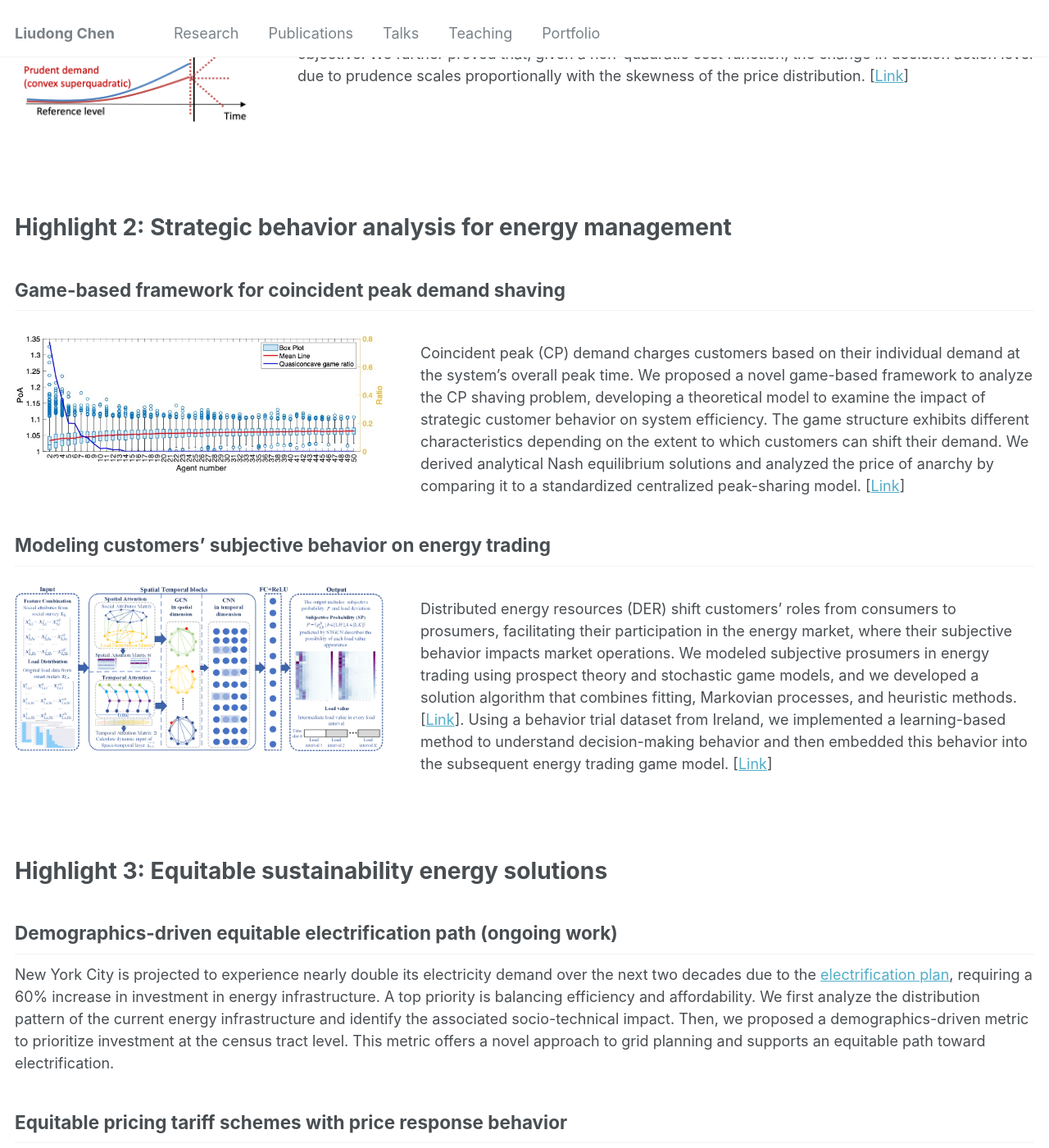
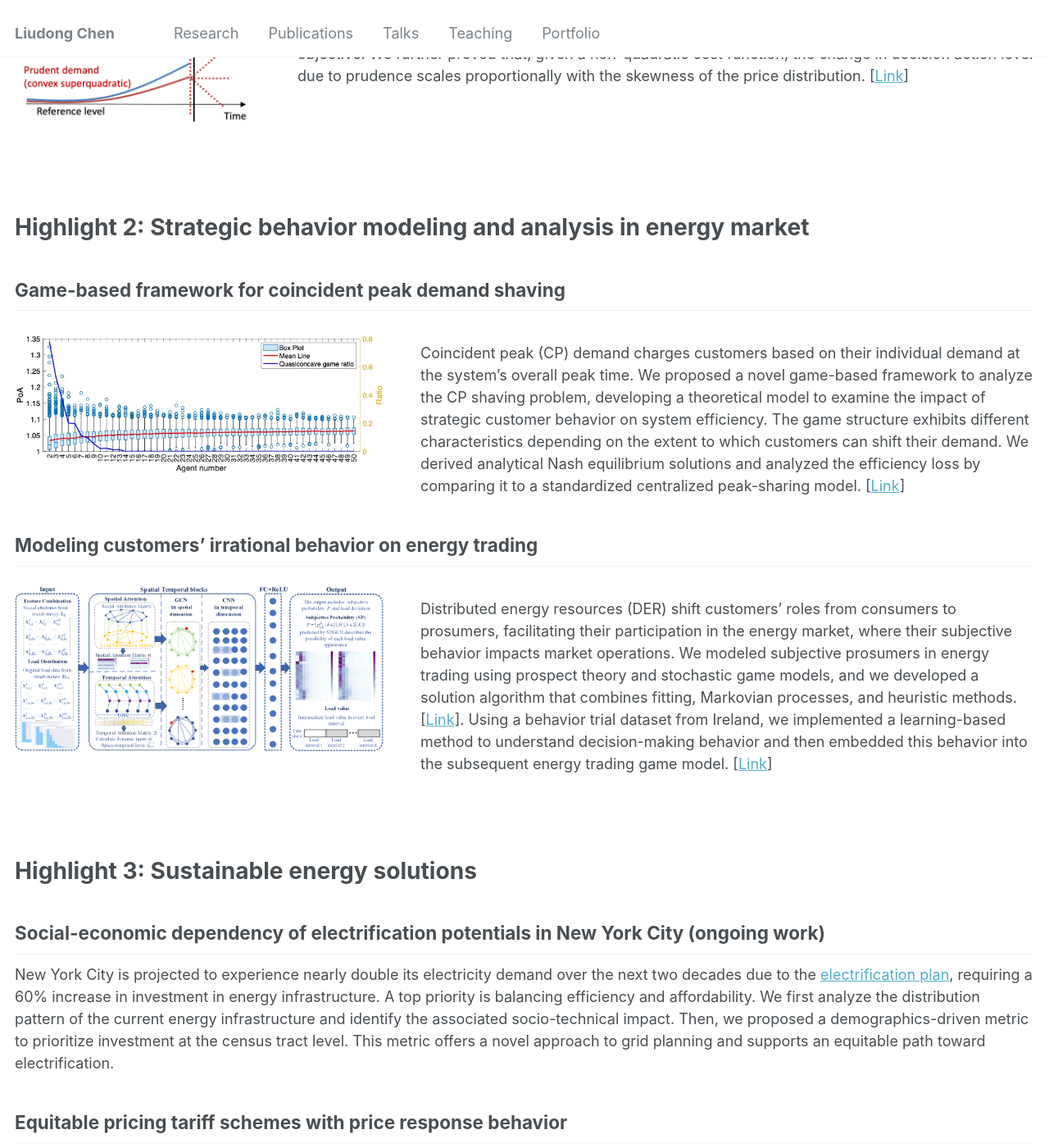
Before and after one commit to liudong-chen/liudong-chen.github.io, a Jekyll site: the page built from _pages/research.md, in a window 1280 px wide and 1400 px high, scrolled down 345 px. Shown: the whole window at 82% size. Built offline with Jekyll 4.4.1, drawn with Linux system fonts in a browser that asks for light colours; some of the changed text lies outside the part shown.

Commit message:
Update research.md
Signed-off-by: liudong-chen <115952987+liudong-chen@users.noreply.github.com>

```diff
--- a/_pages/research.md
+++ b/_pages/research.md
@@ -7,7 +7,7 @@ author_profile: false
 {% include base_path %}
 # Highlight 1: Decision-making under uncertainties
 
-## Decision behavior of prudent demand under future price uncertainties
+## Temporally dependent decision-making under uncertainties
 <img style="float: left;  margin-top: 10px;
   margin-bottom: 10px;
   margin-right: 45px;
@@ -20,7 +20,7 @@ We show that risk-aware behaviors in demand response originate from non-quadrati
 <br />
 <br />
 
-# Highlight 2: Strategic behavior analysis for energy management
+# Highlight 2: Strategic behavior modeling and analysis in energy market
 
 ## Game-based framework for coincident peak demand shaving
 <img style="float: left;  margin-top: 10px;
@@ -28,9 +28,9 @@ We show that risk-aware behaviors in demand response originate from non-quadrati
   margin-right: 45px;
   margin-left: 0px;" src="/assets/agent_number.jpg" width="450px" >
 <br />
-Coincident peak (CP) demand charges customers based on their individual demand at the system's overall peak time. We proposed a novel game-based framework to analyze the CP shaving problem, developing a theoretical model to examine the impact of strategic customer behavior on system efficiency. The game structure exhibits different characteristics depending on the extent to which customers can shift their demand. We derived analytical Nash equilibrium solutions and analyzed the price of anarchy by comparing it to a standardized centralized peak-sharing model. [[Link](https://arxiv.org/abs/2501.02792)]
+Coincident peak (CP) demand charges customers based on their individual demand at the system's overall peak time. We proposed a novel game-based framework to analyze the CP shaving problem, developing a theoretical model to examine the impact of strategic customer behavior on system efficiency. The game structure exhibits different characteristics depending on the extent to which customers can shift their demand. We derived analytical Nash equilibrium solutions and analyzed the efficiency loss by comparing it to a standardized centralized peak-sharing model. [[Link](https://arxiv.org/abs/2501.02792)]
 
-## Modeling customers' subjective behavior on energy trading
+## Modeling customers' irrational behavior on energy trading
 <img style="float: left;  margin-top: 10px;
   margin-bottom: 10px;
   margin-right: 45px;
@@ -43,9 +43,9 @@ Distributed energy resources (DER) shift customers' roles from consumers to pros
 <br />
 <br />
 
-# Highlight 3: Equitable sustainability energy solutions
+# Highlight 3: Sustainable energy solutions
 
-## Demographics-driven equitable electrification path (ongoing work)
+## Social-economic dependency of electrification potentials in New York City (ongoing work)
 
 New York City is projected to experience nearly double its electricity demand over the next two decades due to the [electrification plan](https://www.nyc.gov/site/buildings/codes/ll154-building-electrification.page), requiring a 60% increase in investment in energy infrastructure. A top priority is balancing efficiency and affordability. We first analyze the distribution pattern of the current energy infrastructure and identify the associated socio-technical impact. Then, we proposed a demographics-driven metric to prioritize investment at the census tract level. This metric offers a novel approach to grid planning and supports an equitable path toward electrification.
 
```
